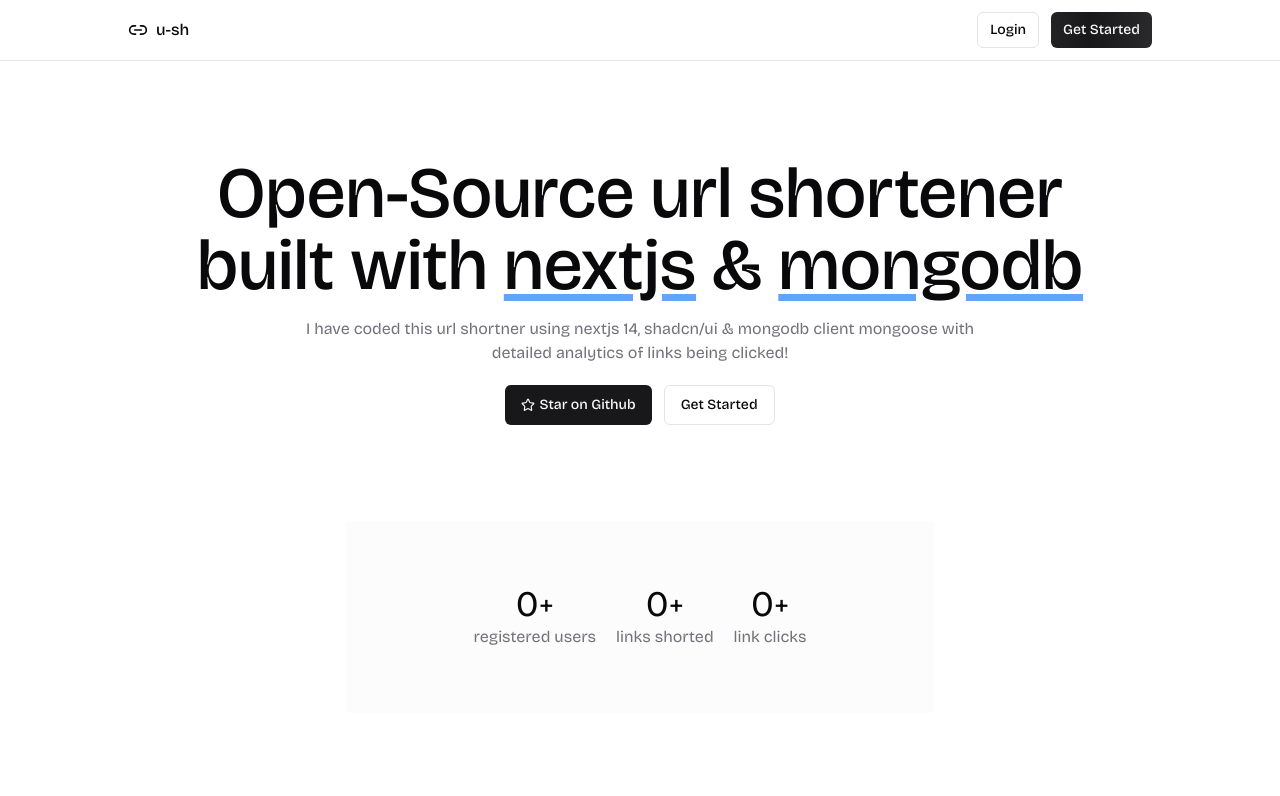
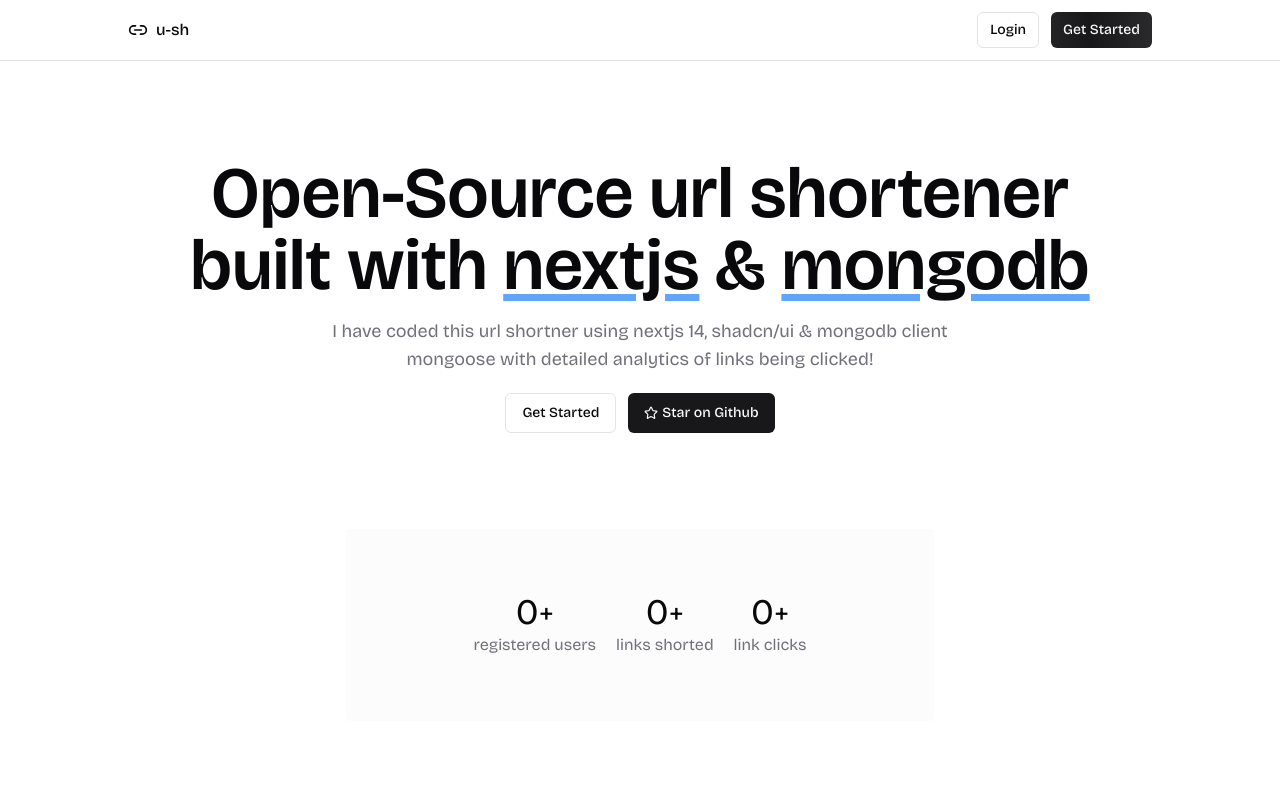
Before and after one commit to r2hu1/u-sh, a Next.js app: page / in a window 1280 px wide. Shown: the top 796 px of the page. Built offline with nearby package versions, Linux system fonts and the light colour scheme; no server answers; the database is empty.

Commit message:
changed mg and pos

```diff
--- a/components/landing/Hero.jsx
+++ b/components/landing/Hero.jsx
@@ -8,16 +8,16 @@
 
   return (
     <section className="py-14 px-6 md:px-20 lg:px-32">
-      <div className="grid gap-2 text-center place-items-center sm:max-w-lg md:max-w-2xl sm:mx-auto lg:max-w-[900px]">
-        <h1 className="text-3xl font-medium sm:text-4xl md:text-5xl lg:text-7xl">Open-Source url shortener built with <span className="underline underline-offset-[5px] decoration-blue-400">nextjs</span> & <span className="underline underline-offset-[5px] decoration-blue-400">mongodb</span></h1>
-        <p className="text-muted-foreground sm:mt-2 text-sm sm:text-base max-w-2xl">I have coded this url shortner using nextjs 14, shadcn/ui & mongodb client mongoose with detailed analytics of links being clicked!</p>
-        <div className="flex items-center justify-center flex-wrap gap-3 mt-3">
-          <Link href="https://github.com/r2hu1/u-sh" className={cn(buttonVariants({ variant: "default" }), "flex items-center gap-1")}><Star className="h-3.5 w-3.5" />Star on Github</Link>
+      <div className="grid gap-2 sm:text-center sm:place-items-center sm:max-w-lg md:max-w-2xl sm:mx-auto lg:max-w-[900px]">
+        <h1 className="font-semibold text-4xl md:text-5xl lg:text-7xl">Open-Source url shortener built with <span className="underline underline-offset-[5px] decoration-blue-400">nextjs</span> & <span className="underline underline-offset-[5px] decoration-blue-400">mongodb</span></h1>
+        <p className="text-muted-foreground mt-2 md:text-lg text-base max-w-2xl">I have coded this url shortner using nextjs 14, shadcn/ui & mongodb client mongoose with detailed analytics of links being clicked!</p>
+        <div className="flex items-center sm:justify-center flex-wrap gap-3 mt-3">
           <IfLoggedInElse ifNot={
             <Link href="/sign-up" className={buttonVariants({ variant: "outline" })}>Get Started</Link>
           } ifUser={
             <Link href="/dashboard" className={buttonVariants({ variant: "outline" })}>Dashboard</Link>
           } />
+          <Link href="https://github.com/r2hu1/u-sh" className={cn(buttonVariants({ variant: "default" }), "flex items-center gap-1")}><Star className="h-3.5 w-3.5" />Star on Github</Link>
         </div>
       </div>
     </section>
```
